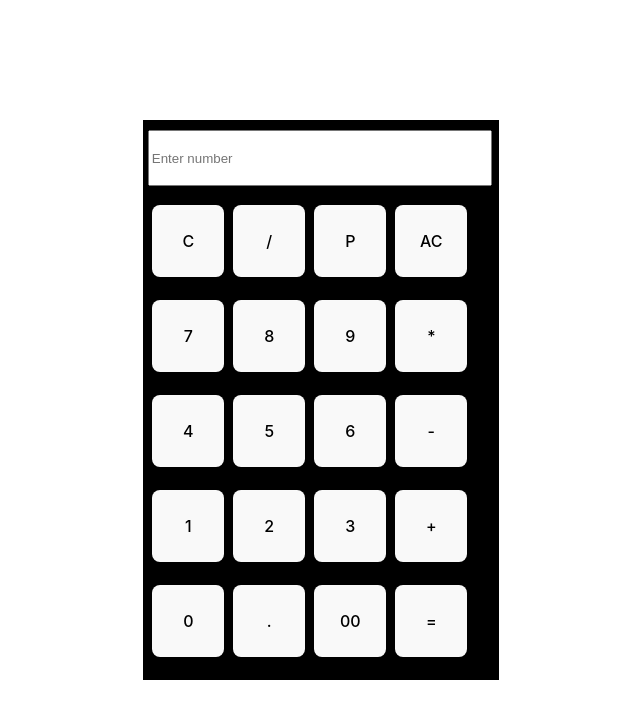
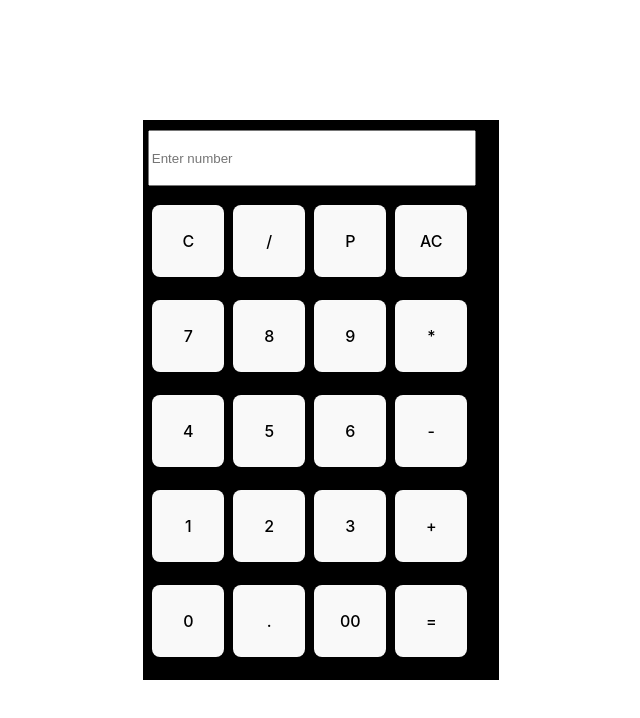
Before and after one commit to Harsh093-k/Calculator, a React (Vite) app: page / in a window 1280 px wide. Shown: the top 718 px of the page, without its empty margins (319-959 px from the left). Built offline with nearby package versions, Linux system fonts and the light colour scheme.

Commit message:
Update Calculatorinput.css

```diff
--- a/src/Calculatorinput.css
+++ b/src/Calculatorinput.css
@@ -1,5 +1,5 @@
 .input{
     margin-top: 5px;
     height:50px;
-    width: 21rem;
+    width: 20rem;
  }
```
